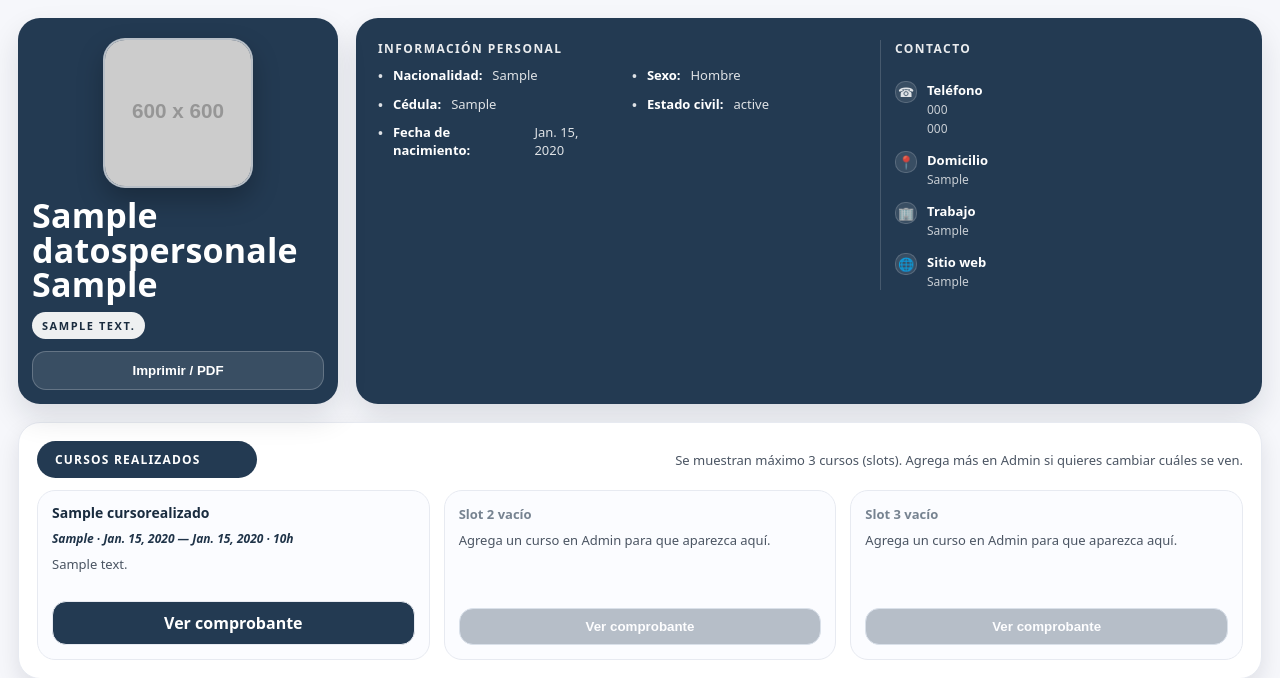
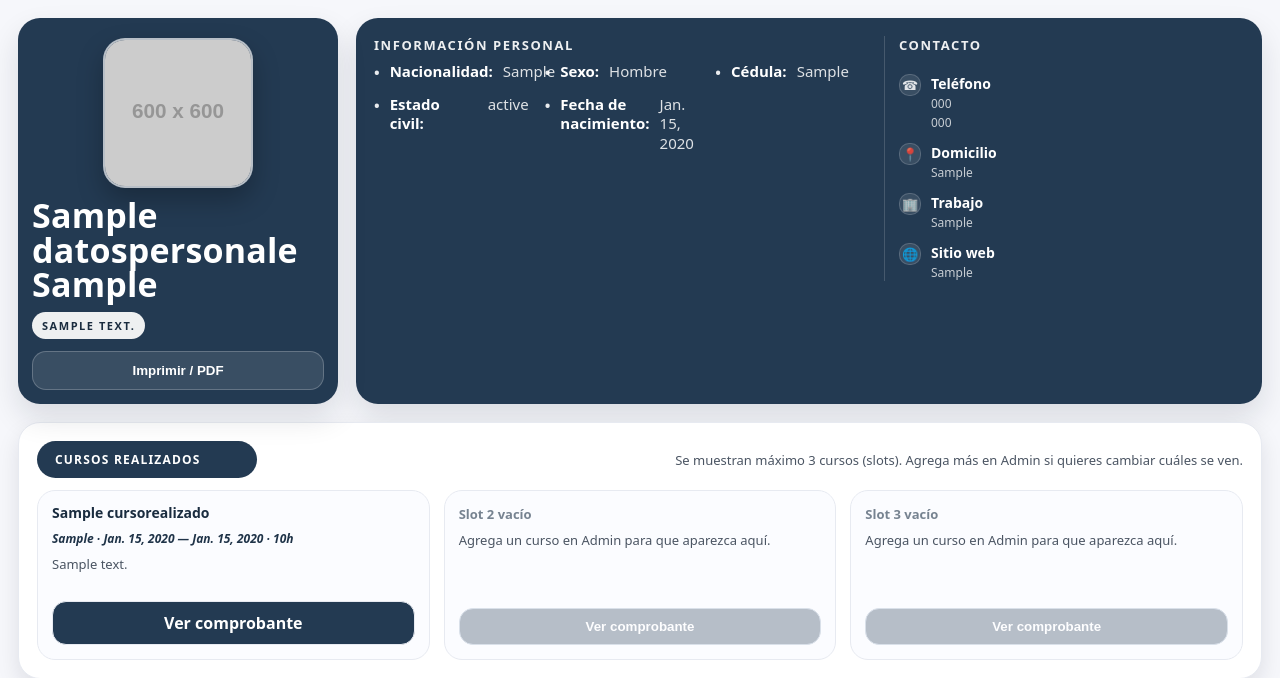
Before and after one commit to ANTHOX12/Proyectobasededatos, a Django app: page / in a window 1280 px wide. Shown: the top 678 px of the page. Run offline with Django 5.2, Linux system fonts and the light colour scheme; tables that the repository leaves empty hold one stand-in row (values such as "Sample post"); grey boxes labelled with a size stand in for pictures from a placeholder-image service; some libraries are stand-ins or nearby versions.

Commit message:
Versio2wa222d1

```diff
--- a/tasks/templates/home.html
+++ b/tasks/templates/home.html
@@ -155,16 +155,15 @@
   background: var(--navy);
   border-radius: var(--radius);
   box-shadow: var(--shadow);
-  padding: 22px;
+  padding: 18px;                 /* ↓ menos padding = menos espacio vacío */
   color: #fff;
-
-  height: 100%;          /* 👈 */
-  min-height: 0;
 
   display:grid;
   grid-template-columns: 1fr 360px;
-  gap: 18px;
+  gap: 14px;                      /* ↓ menos separación entre columnas */
   align-items:start;
+
+  height: 100%;
 }
 
 @media (max-width: 980px){
@@ -172,11 +171,11 @@
 }
 
 .panel h2{
-  margin: 0 0 10px;
-  font-size: 12px;
+  margin: 0 0 8px;                /* ↓ menos margen */
+  font-size: 13px;                /* ↑ un poquito más grande */
   letter-spacing: .12em;
   text-transform: uppercase;
-  opacity: .9;
+  opacity: .92;
 }
 
 
@@ -187,11 +186,19 @@
   list-style: none;
 
   display: grid;
-  grid-template-columns: 1fr 1fr;   /* ← CLAVE: 2 columnas */
-  column-gap: 24px;
-  row-gap: 10px;
 
-  font-size: 13px;                  /* un poco más pequeño */
+  /* 👇 En desktop usamos 3 columnas para llenar mejor el espacio */
+  grid-template-columns: repeat(3, minmax(0, 1fr));
+
+  column-gap: 16px;               /* ↓ menos separación horizontal */
+  row-gap: 12px;                  /* ↓ menos separación vertical */
+  font-size: 15px;                /* ↑ letra más grande */
+}
+
+@media (max-width: 1100px){
+  .bullets{
+    grid-template-columns: repeat(2, minmax(0, 1fr));
+  }
 }
 
 @media (max-width: 980px){
@@ -201,29 +208,29 @@
 }
 
 .bullets li{
-  display: flex;
+  display:flex;
   gap: 10px;
-  align-items: flex-start;
+  align-items:flex-start;
   color: var(--muted);
-  line-height: 1.35;
+  line-height: 1.3;
 }
 
 .bullets li::before{
-  content: "•";
-  color: rgba(255,255,255,.85);
+  content:"•";
+  color: rgba(255,255,255,.9);
   font-weight: 900;
   margin-top: 1px;
 }
 
 .bullets b{
-  color: #fff;
+  color:#fff;
   font-weight: 900;
 }
 
     .info-col{
       display:flex;
       flex-direction:column;
-      gap: 14px;
+      gap: 12px;
       padding-left: 14px;
       border-left: 1px solid var(--line);
     }
@@ -241,7 +248,7 @@
   gap: 10px;
   align-items:start;
   color: var(--muted);
-  font-size: 13px;
+  font-size: 14px;
 }
 
 .irow .ico{
```
